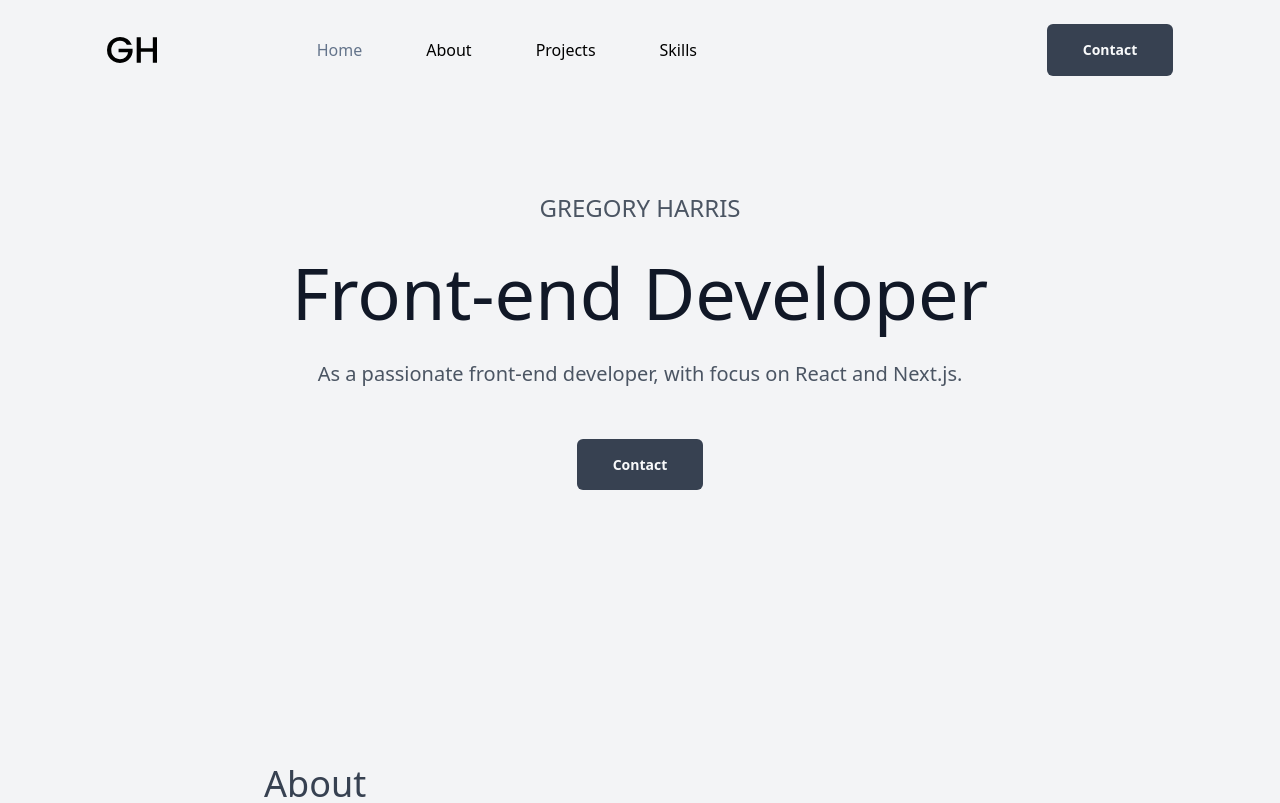
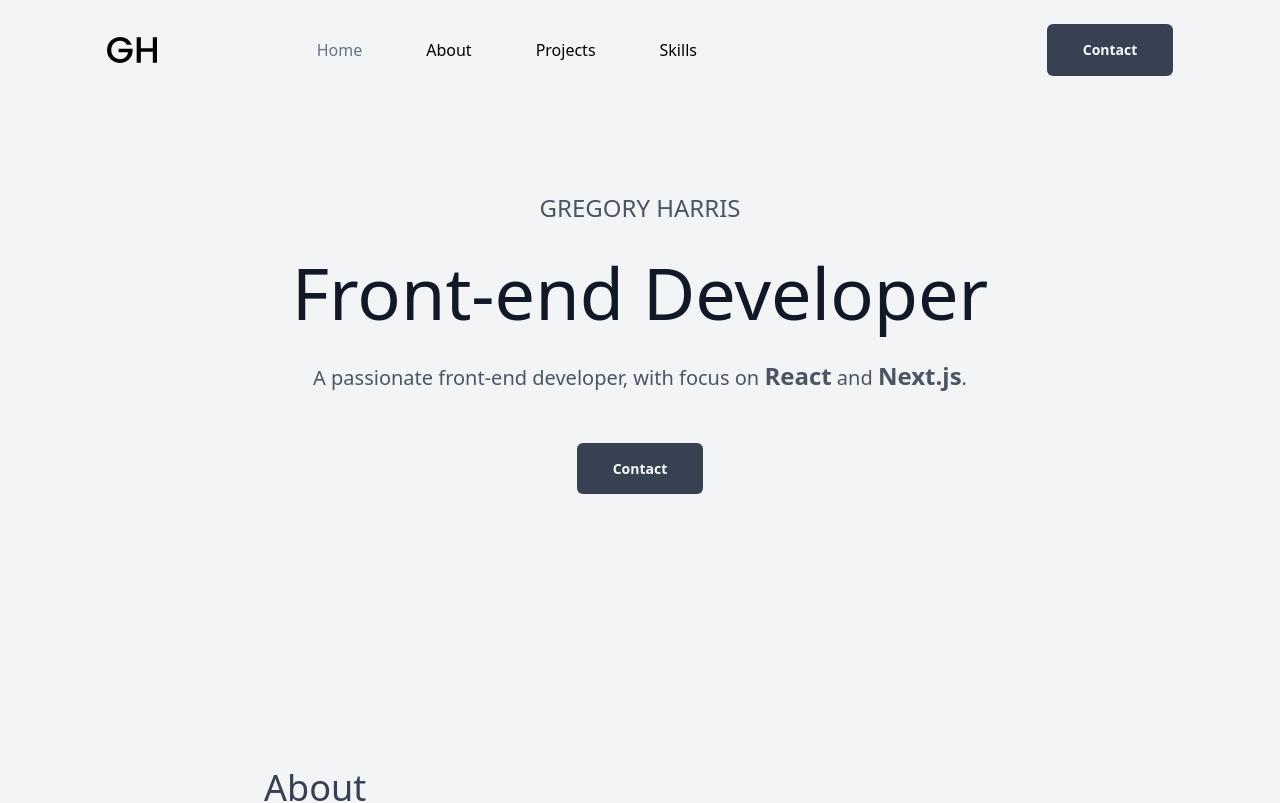
Before and after one commit to gregoryharris869/new_portfolio, a React (Vite) app: page / in a window 1280 px wide. Shown: the top 803 px of the page. Built offline with nearby package versions, Linux system fonts and the light colour scheme.

Commit message:
Update Home.tsx

```diff
--- a/src/components/Home.tsx
+++ b/src/components/Home.tsx
@@ -4,25 +4,28 @@ import { motion } from "framer-motion";
 
 type Props = { setSelectedPage: (value: SelectedPage) => void };
 
+const textVariant = "text-2xl font-semibold";
+
 const Home = ({ setSelectedPage }: Props) => {
   return (
     <section id="home" className="py-10 md:py-32 ">
       <motion.div
-        className="container max-w-screen-xl mx-auto px-4"
+        className="container max-w-screen-xl px-4 mx-auto"
         onViewportEnter={() => setSelectedPage(SelectedPage.Home)}
       >
         <div className="text-center">
-          <h6 className="mt-16 font-medium text-gray-600 text-lg md:text-2xl uppercase mb-8">
+          <h6 className="mt-16 mb-8 text-lg font-medium text-gray-600 uppercase md:text-2xl">
             Gregory Harris
           </h6>
 
-          <h1 className="font-normal text-gray-900 text-4xl md:text-7xl leading-none mb-8">
+          <h1 className="mb-8 text-4xl font-normal leading-none text-gray-900 md:text-7xl">
             Front-end Developer
           </h1>
 
-          <p className="font-normal text-gray-600 text-md md:text-xl mb-16">
-            As a passionate front-end developer, with focus on React and
-            Next.js.
+          <p className="mb-16 font-normal text-gray-600 text-md md:text-xl">
+            A passionate front-end developer, with focus on{" "}
+            <span className={textVariant}>React</span> and{" "}
+            <span className={textVariant}>Next.js</span>.
           </p>
 
           <ActionButton setSelectedPage={setSelectedPage}>Contact</ActionButton>
```
